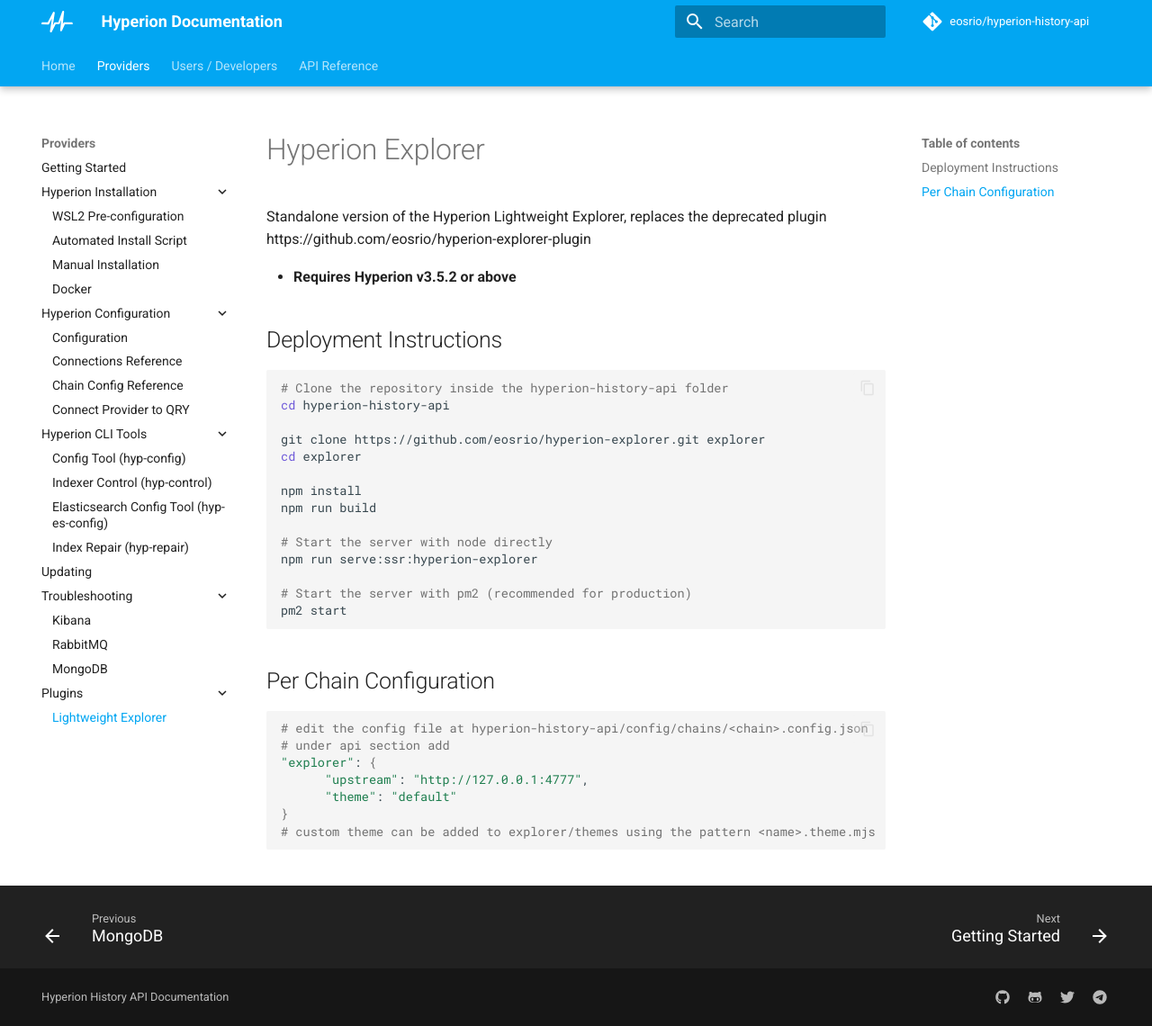
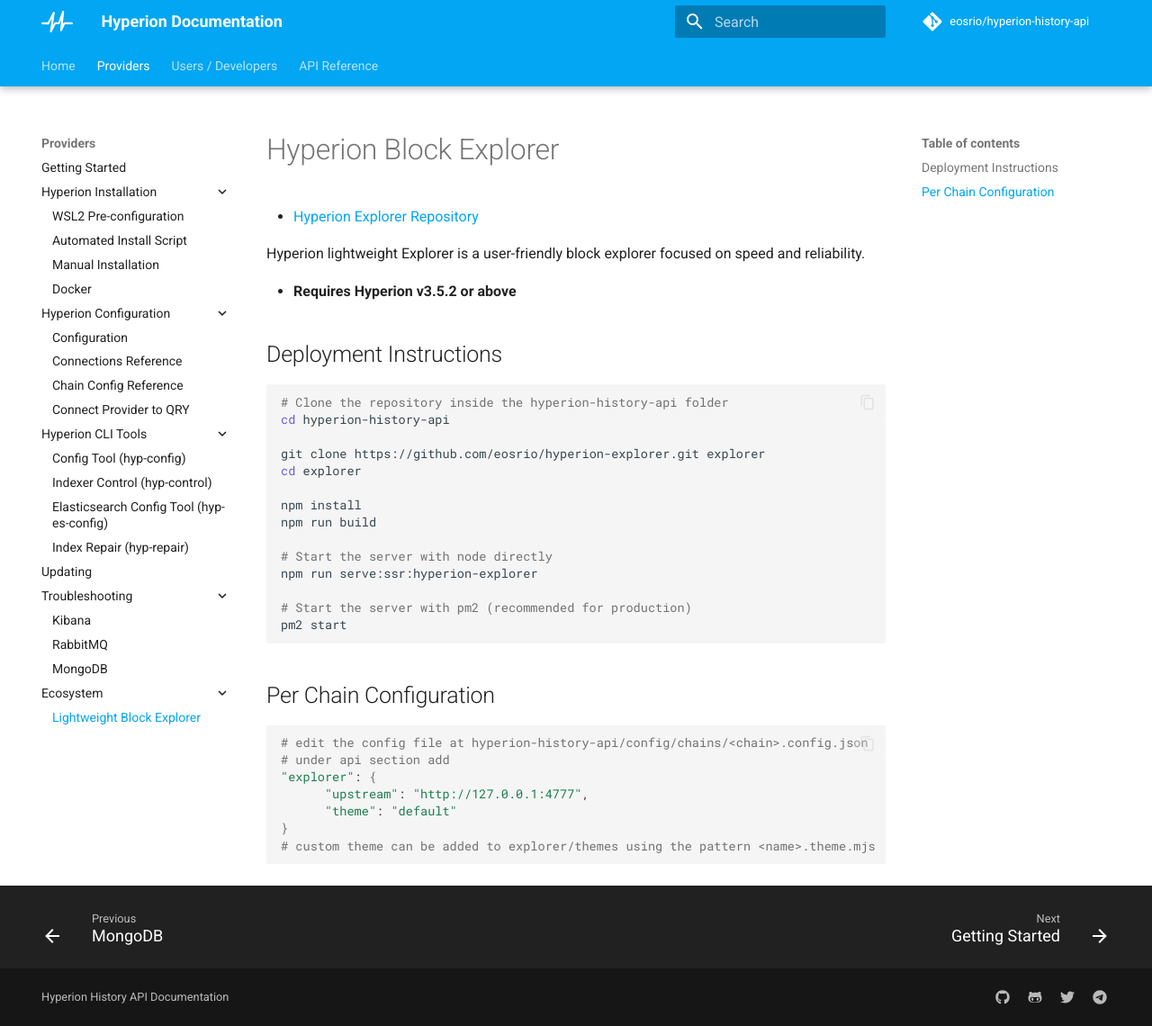
Before and after one commit to eosrio/hyperion-docs, an MkDocs documentation site: the page built from docs/providers/plugins/explorer.md, in a window 1280 px wide and 1140 px high. Shown: the whole window at 90% size. Built offline with MkDocs 1.6.1 and Material for MkDocs 9.7.7, drawn with Linux system fonts in a browser that asks for light colours; comment, search, counter and statistics services are not loaded; the version menu is left out.

Commit message:
explorer

```diff
--- a/docs/providers/plugins/explorer.md
+++ b/docs/providers/plugins/explorer.md
@@ -1,6 +1,9 @@
-# Hyperion Explorer
+# Hyperion Block Explorer
 
-Standalone version of the Hyperion Lightweight Explorer, replaces the deprecated plugin https://github.com/eosrio/hyperion-explorer-plugin
+* [Hyperion Explorer Repository](https://github.com/eosrio/hyperion-explorer){:target="_blank"}
+
+Hyperion lightweight Explorer is a user-friendly block explorer focused on speed and reliability.
+
 
 - **Requires Hyperion v3.5.2 or above**
 
--- a/mkdocs.yml
+++ b/mkdocs.yml
@@ -50,8 +50,8 @@
           - Kibana: providers/help/kibana.md
           - RabbitMQ: providers/help/rabbit.md
           - MongoDB: providers/help/mongodb.md
-      - Plugins:
-          - Lightweight Explorer: providers/plugins/explorer.md
+      - Ecosystem:
+          - Lightweight Block Explorer: providers/plugins/explorer.md
   - Users / Developers:
       - Getting Started: dev/howtouse.md
       - Stream Client (v3.6+):
```
Also changed, not shown: docs/providers/setup/hyperion_configuration.md (+4 -2 lines).
